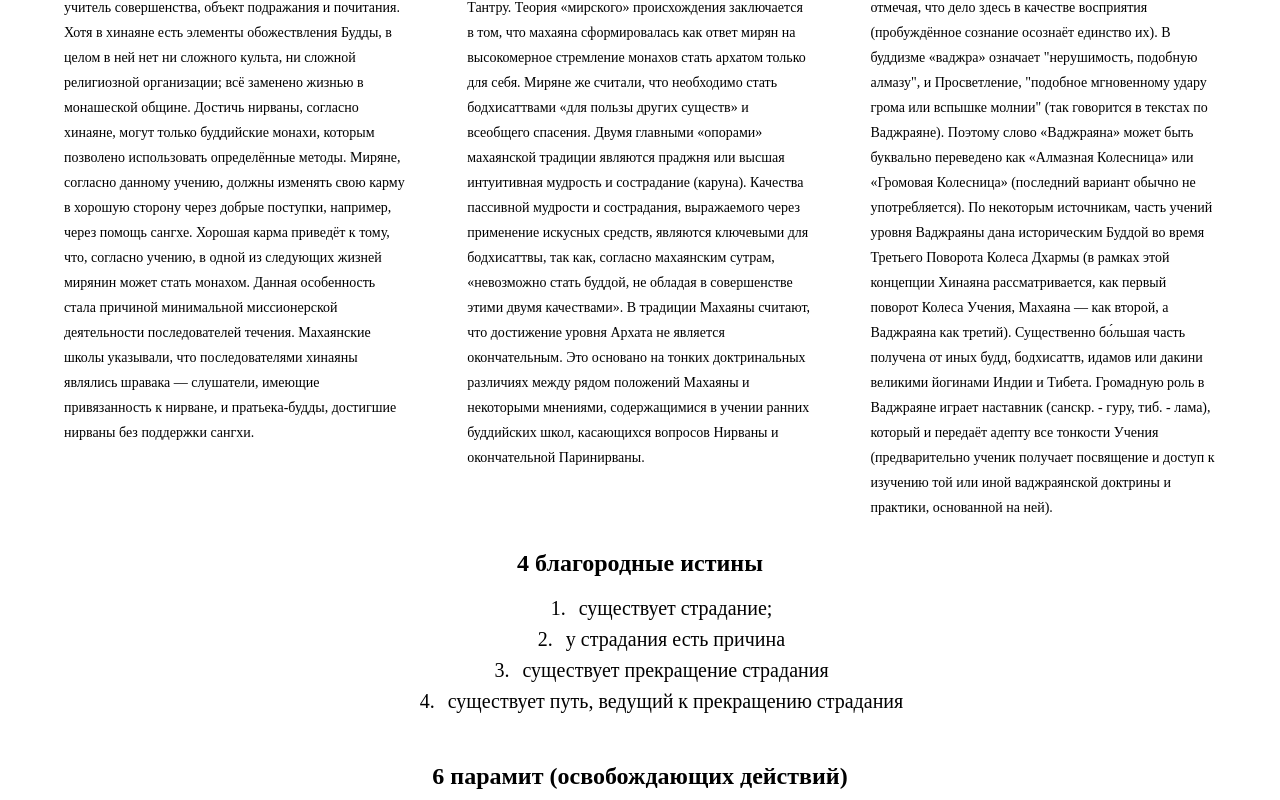
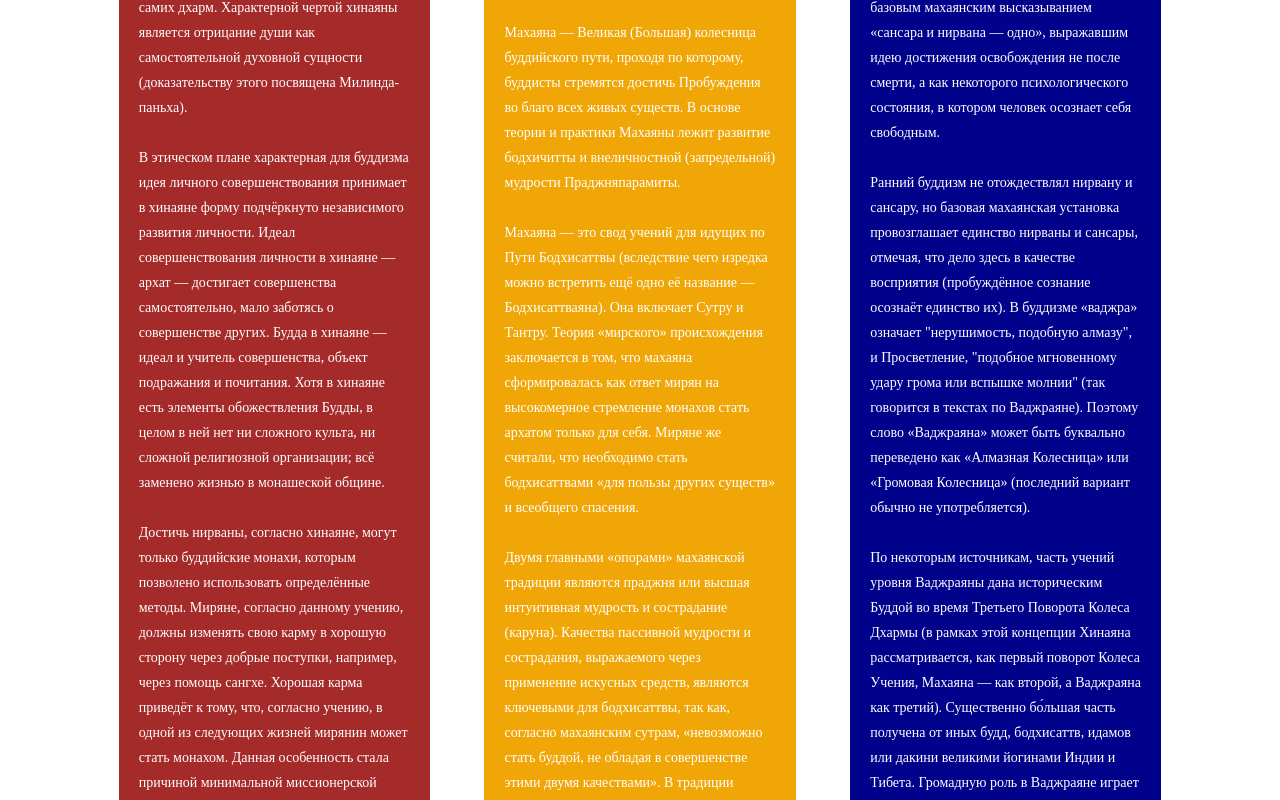
Before and after one commit to CodeMeYulia/Buddhism_base, a plain HTML site: page index.html in a window 1280 px wide. Shown: the part 1580-2380 px from the top of the page. Drawn offline with Linux system fonts and the light colour scheme.

Commit message:
add color

```diff
--- a/index.html
+++ b/index.html
@@ -52,7 +52,16 @@
             отдельная ветвь или как аспект буддизма махаяны. Тибетский буддизм, сохраняющий учения ваджраяны Индии VIII
             века, практикуется в странах Гималаев, Монголии, Калмыкии, Бурятии и в Тыве. Исторически, до начала 2-го
             тысячелетия, буддизм также был широко распространён в Афганистане, а также в некоторой степени закрепился в
-            других местах, включая Филиппины, Мальдивы и Узбекистан.</p>
+            других местах, включая Филиппины, Мальдивы и Узбекистан.
+        </p>
+        <p>Невозможно стать последователем учения «по рождению», стать буддистом можно только через осознанное принятие
+            «прибежища», под которым понимают три драгоценности:
+            Будду (под буддой понимают как Будду Шакьямуни, так и любого другого будду или пробуждённого);
+            Дхарму (учение Будды, включающее в себя как опыт таковости «так как оно есть» или опыт буддовости,
+            так и методы, ведущие к данному опыту, различные для разных людей. Кратким изложением Дхармы являются
+            Четыре Благородные Истины);
+            Сангху (буддийское сообщество, под которым понимают как небольшую группу буддистов, так и всех буддистов
+            вообще).</p>
         <br>
         <img src="./img/free-icon-buddha-4164023.png" class="image-rigth" alt="Buddha, Freepic">
         <p>Традиция связывает возникновение буддизма с именем принца Сиддхартхи Гаутамы. Отец скрывал от Гаутамы «всё
@@ -114,29 +123,31 @@
         </p>
         <br>
         <div class="box">
-            <div class="item">
+            <div class="item bordo">
                 <p class="text">Хинаяна (санскр. हीनयान, hīnayāna; кит. 小乘, Сяо Чэн; яп. 小乗, Сёдзё) — термин, буквально
-                    означающий «малая. Одно из двух основных существующих направлений буддизма, "сугубо монашеское
+                    означающий «малая». Одно из двух основных существующих направлений буддизма, "сугубо монашеское
                     направление буддизма".
+                </p>
+                <p class="text">
                     Основой хинаяны является буддийская идея о двух состояниях бытия: проявленном и непроявленном, а
-                    также
-                    идея об отождествлении проявленного с волнением дхарм. Особый акцент хинаяна ставит на том, что «Я»
+                    также идея об отождествлении проявленного с волнением дхарм. Особый акцент хинаяна ставит на том,
+                    что «Я»
+                    и мир являются лишь быстропреходящими комбинациями дхарм. Направление подчёркивает нереальность «Я»
                     и
-                    мир являются лишь быстропреходящими комбинациями дхарм. Направление подчёркивает нереальность «Я» и
                     мира, духовной и материальной субстанции и одновременно реальность самих дхарм. Характерной чертой
                     хинаяны является отрицание души как самостоятельной духовной сущности (доказательству этого
-                    посвящена
-                    Милинда-паньха).
-
+                    посвящена Милинда-паньха).
+                </p>
+                <p class="text">
                     В этическом плане характерная для буддизма идея личного совершенствования принимает в хинаяне форму
                     подчёркнуто независимого развития личности. Идеал совершенствования личности в хинаяне — архат —
                     достигает совершенства самостоятельно, мало заботясь о совершенстве других. Будда в хинаяне — идеал
-                    и
-                    учитель совершенства, объект подражания и почитания. Хотя в хинаяне есть элементы обожествления
-                    Будды, в
-                    целом в ней нет ни сложного культа, ни сложной религиозной организации; всё заменено жизнью в
-                    монашеской
-                    общине.
+                    и учитель совершенства, объект подражания и почитания. Хотя в хинаяне есть элементы обожествления
+                    Будды, в целом в ней нет ни сложного культа, ни сложной религиозной организации; всё заменено жизнью
+                    в
+                    монашеской общине.
+                </p>
+                <p class="text">
                     Достичь нирваны, согласно хинаяне, могут только буддийские монахи, которым позволено использовать
                     определённые методы. Миряне, согласно данному учению, должны изменять свою карму в хорошую сторону
                     через
@@ -144,48 +155,47 @@
                     в
                     одной из следующих жизней мирянин может стать монахом. Данная особенность стала причиной минимальной
                     миссионерской деятельности последователей течения.
-
+                </p>
+                <p class="text">
                     Махаянские школы указывали, что последователями хинаяны являлись шравака — слушатели, имеющие
                     привязанность к нирване, и пратьека-будды, достигшие нирваны без поддержки сангхи.
                 </p>
             </div>
-            <div class="item">
+            <div class="item yellow">
                 <p class="text">Махая́на (санскр. महायान, дословно «Великая колесница»; кит. 大乘, да-чэн; тиб.
-                    ཐེག་པ་ཆེན་པོ་,
-                    theg-pa chen-po) — наряду с Тхеравадой одно из двух основных существующих в настоящее время
-                    направлений
-                    буддизма, включающее ряд региональных «школ», восходящих к сутрам, написанным преимущественно на
+                    ཐེག་པ་ཆེན་པོ་, theg-pa chen-po) — наряду с Тхеравадой одно из двух основных существующих в настоящее
+                    время
+                    направлений буддизма, включающее ряд региональных «школ», восходящих к сутрам, написанным
+                    преимущественно на
                     санскрите, и отличающихся по философии (в частности онтологии) и способам практики. Буддизм Махаяны
                     возник в Индии. В течение своей истории буддизм Махаяны распространился из Индии в другие азиатские
                     страны, такие как Китай, Япония, Вьетнам, Корея, Тибет, Непал, Бутан, Монголия, а также в некоторые
                     регионы России (Бурятия, Калмыкия, Тыва).
-
+                </p>
+                <p class="text">
                     Махаяна — Великая (Большая) колесница буддийского пути, проходя по которому, буддисты стремятся
-                    достичь
-                    Пробуждения во благо всех живых существ. В основе теории и практики Махаяны лежит развитие
-                    бодхичитты и
-                    внеличностной (запредельной) мудрости Праджняпарамиты.
-
+                    достичь Пробуждения во благо всех живых существ. В основе теории и практики Махаяны лежит развитие
+                    бодхичитты и внеличностной (запредельной) мудрости Праджняпарамиты.
+                </p>
+                <p class="text">
                     Махаяна — это свод учений для идущих по Пути Бодхисаттвы (вследствие чего изредка можно встретить
-                    ещё
-                    одно её название — Бодхисаттваяна). Она включает Сутру и Тантру.
-                    Теория «мирского» происхождения заключается в том, что махаяна сформировалась как ответ мирян на
-                    высокомерное стремление монахов стать архатом только для себя. Миряне же считали, что необходимо
+                    ещё одно её название — Бодхисаттваяна). Она включает Сутру и Тантру. Теория «мирского» происхождения
+                    заключается в том, что махаяна сформировалась как ответ мирян на высокомерное стремление монахов
                     стать
-                    бодхисаттвами «для пользы других существ» и всеобщего спасения.
+                    архатом только для себя. Миряне же считали, что необходимо стать бодхисаттвами «для пользы других
+                    существ» и всеобщего спасения.
+                </p>
+                <p class="text">
                     Двумя главными «опорами» махаянской традиции являются праджня или высшая интуитивная мудрость и
                     сострадание (каруна). Качества пассивной мудрости и сострадания, выражаемого через применение
                     искусных средств, являются ключевыми для бодхисаттвы, так как, согласно махаянским сутрам,
-                    «невозможно
-                    стать буддой, не обладая в совершенстве этими двумя качествами». В традиции Махаяны считают, что
-                    достижение уровня Архата не является окончательным. Это основано на тонких доктринальных различиях
-                    между
-                    рядом положений Махаяны и некоторыми мнениями, содержащимися в учении ранних буддийских школ,
-                    касающихся
-                    вопросов Нирваны и окончательной Паринирваны.
+                    «невозможно стать буддой, не обладая в совершенстве этими двумя качествами». В традиции Махаяны
+                    считают, что достижение уровня Архата не является окончательным. Это основано на тонких
+                    доктринальных различиях между рядом положений Махаяны и некоторыми мнениями, содержащимися в учении
+                    ранних буддийских школ, касающихся вопросов Нирваны и окончательной Паринирваны.
                 </p>
             </div>
-            <div class="item">
+            <div class="item blue">
                 <p class="text">Ваджрая́на (санскр. वज्रयान, IAST: Vajrayāna, тиб. རྡོ་རྗེ་ཐེག་པ, Вайли rDo-rje Theg-pa;
                     монг. Очирт хөлгөн — Ваджрная Колесница, Алмазная Колесница, Ваджрный Путь; также Тантра, Тантраяна
                     (Колесница Тантры), (Гухья-) Мантраяна (Колесница (Тайной) Мантры), Пхалаяна (Колесница Плода)) —
@@ -193,25 +203,29 @@
                     от пути Причины (Сутраяны) является путём Результата (поэтому и называется Тантраяна).
                     Ваджраяна датирована концом первого тысячелетия нашей эры. Начиная с VIII века в Ваджраяне начали
                     возникать отдельные школы: Ньингма, Кагью, Сакья, Кадам, Джонанг.
-                    Ваджраяна — эзотерическая система, соотносящаяся с поздним буддизмом. Основное отличие выражается
+                    Основное отличие выражается
                     базовым махаянским высказыванием «сансара и нирвана — одно», выражавшим идею достижения освобождения
-                    не
-                    после смерти, а как некоторого психологического состояния, в котором человек осознает себя
+                    не после смерти, а как некоторого психологического состояния, в котором человек осознает себя
                     свободным.
+                    <p class="text">
                         Ранний буддизм не отождествлял нирвану и сансару, но базовая махаянская установка провозглашает
-                    единство
-                    нирваны и сансары, отмечая, что дело здесь в качестве восприятия (пробуждённое сознание осознаёт
-                    единство их). В буддизме «ваджра» означает "нерушимость, подобную алмазу", и Просветление, "подобное
-                    мгновенному удару грома или вспышке молнии" (так говорится в текстах по Ваджраяне). Поэтому слово
-                    «Ваджраяна» может быть буквально переведено как «Алмазная Колесница» или «Громовая Колесница»
-                    (последний
-                    вариант обычно не употребляется).
-                    По некоторым источникам, часть учений уровня Ваджраяны дана историческим Буддой во время Третьего
-                    Поворота Колеса Дхармы (в рамках этой концепции Хинаяна рассматривается, как первый поворот Колеса
-                    Учения, Махаяна — как второй, а Ваджраяна как третий). Существенно бо́льшая часть получена от иных
-                    будд,
-                    бодхисаттв, идамов или дакини великими йогинами Индии и Тибета.
-                    Громадную роль в Ваджраяне играет наставник (санскр. - гуру, тиб. - лама), который и передаёт адепту
+                        единство нирваны и сансары, отмечая, что дело здесь в качестве восприятия (пробуждённое сознание
+                        осознаёт единство их).
+                        В буддизме «ваджра» означает "нерушимость, подобную алмазу", и Просветление, "подобное
+                        мгновенному удару грома или вспышке молнии" (так говорится в текстах по Ваджраяне). Поэтому
+                        слово «Ваджраяна» может быть буквально переведено как «Алмазная Колесница» или «Громовая
+                        Колесница»
+                        (последний вариант обычно не употребляется).
+                    </p>
+                    <p class="text">
+                        По некоторым источникам, часть учений уровня Ваджраяны дана историческим Буддой во время
+                        Третьего Поворота Колеса Дхармы (в рамках этой концепции Хинаяна рассматривается, как первый
+                        поворот
+                        Колеса Учения, Махаяна — как второй, а Ваджраяна как третий). Существенно бо́льшая часть
+                        получена от
+                        иных будд, бодхисаттв, идамов или дакини великими йогинами Индии и Тибета.
+                        Громадную роль в Ваджраяне играет наставник (санскр. - гуру, тиб. - лама), который и передаёт
+                        адепту
                         все
                         тонкости Учения (предварительно ученик получает посвящение и доступ к изучению той или иной
                         ваджраянской
@@ -258,6 +272,11 @@
                 обладают
                 одной и той же природой, делает все остальные пять парамит освобождающими.</li>
         </ul>
+
+    </main>
+
+    <footer>
+        <hr>
         <div class="blockquote__container">
             <blockquote>
                 Не принимайте моё учение просто из веры или из уважения ко мне. Подобно тому, как купец на базаре при
@@ -267,13 +286,10 @@
                 учение, и только убедившись в его истинности, принимайте его!
             </blockquote>
         </div>
-    </main>
-
-    <footer>
-        <hr>
         <div>
             @материал взят из википедии
         </div>
+
     </footer>
 </body>
 
--- a/style.css
+++ b/style.css
@@ -67,7 +67,7 @@ main{
 
 /* основной блок текста */
 p{
-    text-indent: 1.5em;
+    text-indent: 1.em;
 }
 
 /* цитата */
@@ -80,12 +80,15 @@ p{
 }
 
 blockquote{
+    background-color: brown;
+    border-radius: 30px;
+    color: white;
     font-family: 'Monserrat', sans-serif;
     font-size: 16px;
     line-height: 24px;
     font-style: italic;
     position: relative;
-    padding: 10px;
+    padding: 25px;
 }
 
 blockquote:before {
@@ -108,28 +111,42 @@ blockquote:before, blockquote:after {
     height: 20px;
     display: block;
     text-align: center;
-    /* position: relative; */
+    position: relative;
 }
 
 
 /* 3 колонны */
 .box{
-    /* border: 1px dashed darkslateblue; */
     display: flex;
-    justify-content: space-between;
-    margin: auto;
+    justify-content: space-evenly;
     padding: 30px 0;
 }
 .item {
-    flex-basis: 30%;
+    border-radius: 20px;
+    flex-basis: 27%;
 }
+
+.bordo{
+    background-color: brown;
+}
+
+.yellow{
+    background-color: rgb(240, 166, 6);
+}
+
+
+.blue{
+    background-color: rgb(0, 2, 139);
+}
+
 .text {
+    padding: 10px 20px 15px 20px;
     line-height: 25px;
     font-size: 14px;
-
+    color: white;
 }
 
-.text::before {
+.item::before {
    content:"";
    background-image: url('/img/free-icon-buddhism-1506786.png');
    background-repeat: no-repeat;
@@ -137,16 +154,17 @@ blockquote:before, blockquote:after {
    background-position: center;
    width: 50px;
    height: 50px;
-   border: 1px dashed gray;   border-radius: 100%;
+   border-radius: 100%;
    color: aliceblue;
    display: block;
    font-size: 32px;
    line-height: 50px;
+   margin: 10px 10px;
 }
 
-.text:hover:before {
+.item:hover:before {
 background-color: rgb(240, 185, 6);
-border: 3px dashed white;
+border: 3px dashed brown;
 }
 
 
```
Lines whose indentation alone changed are shown as unchanged.
